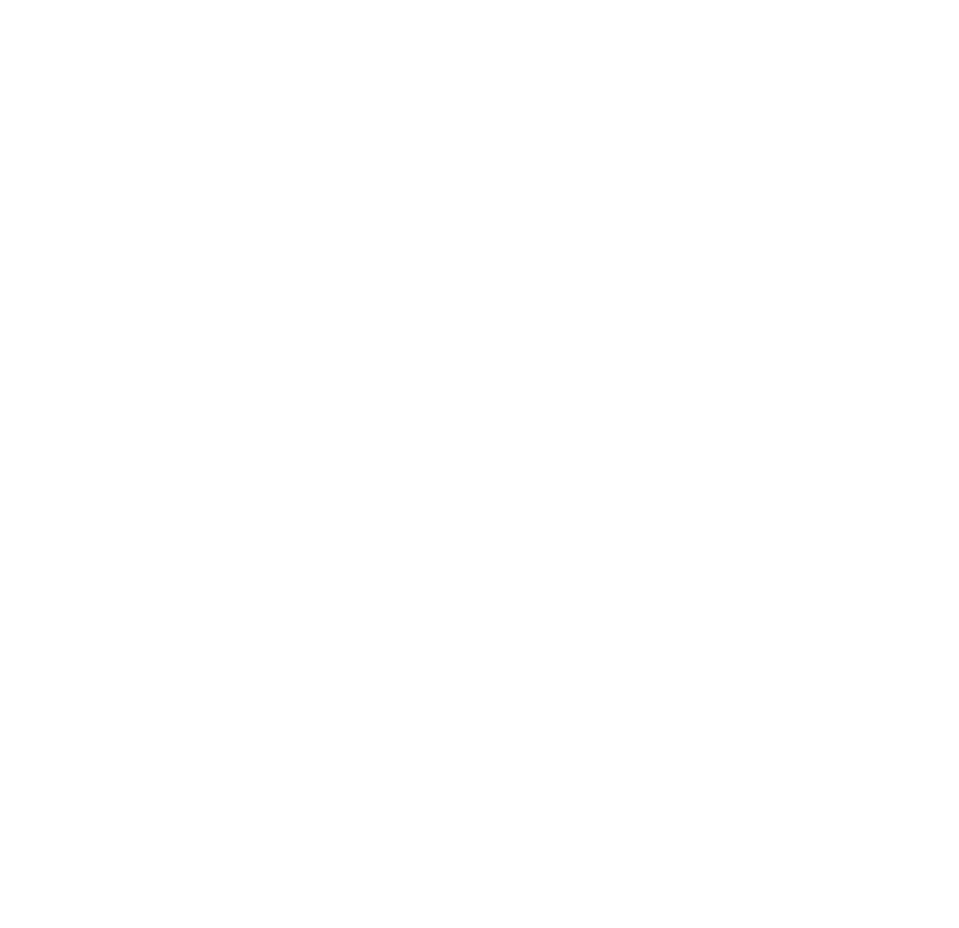
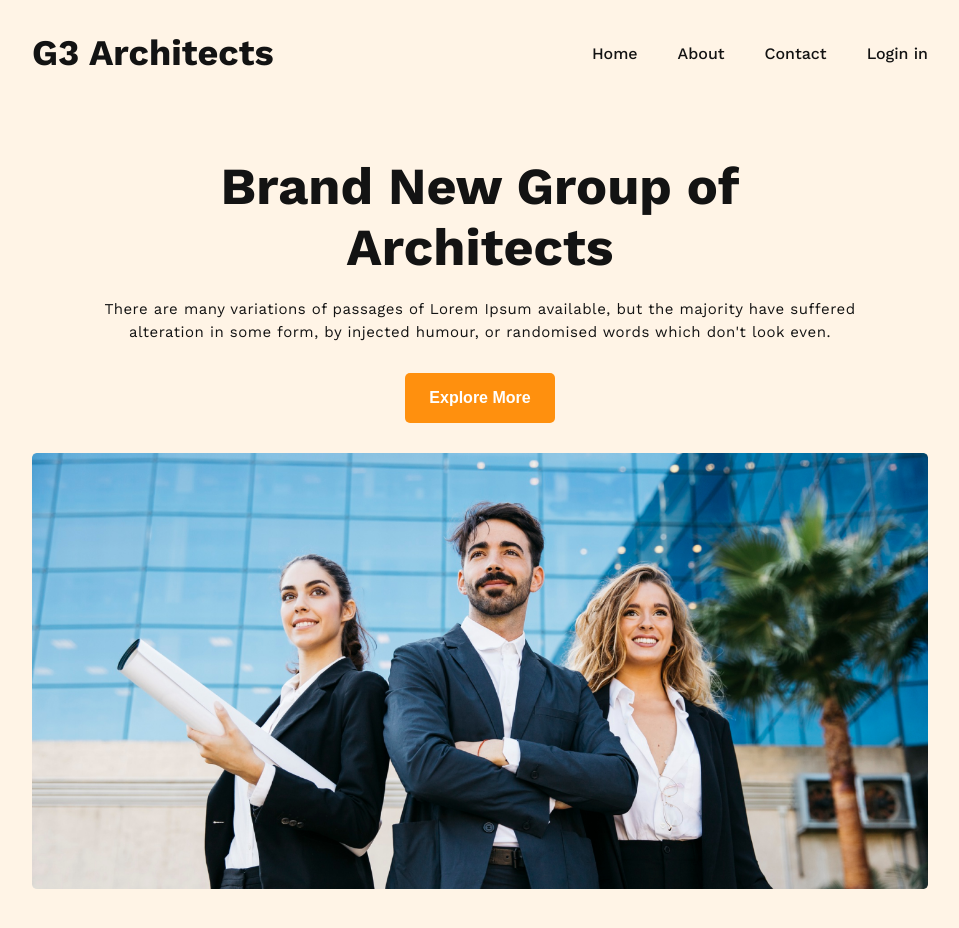
Before and after one commit to CodeWizard-AB/G3-Architect-Project, a plain HTML site: page index.html in a window 1280 px wide. Shown: the whole page, without its empty margins (160-1119 px from the left). Before the commit the page ends 800 px from the top, so only its background shows below. Drawn offline with nearby package versions, Linux system fonts and the light colour scheme.

Commit message:
header done

```diff
--- a/index.html
+++ b/index.html
@@ -11,11 +11,73 @@
 		<title>G3 - Architect</title>
 
 		<!-- * FONT REFERENCE -->
+
+		<link rel="preconnect" href="https://fonts.googleapis.com" />
+		<link rel="preconnect" href="https://fonts.gstatic.com" crossorigin />
+		<link
+			href="https://fonts.googleapis.com/css2?family=Work+Sans:wght@300;400;500;600;700&display=swap"
+			rel="stylesheet"
+		/>
+
 		<!-- * CSS REFERENCE -->
 
 		<link rel="stylesheet" href="styles/general.css" />
 		<link rel="stylesheet" href="styles/style.css" />
 		<link rel="stylesheet" href="styles/responsive.css" />
 	</head>
-	<body></body>
+	<body>
+		<!-- ? HEADER SECTION -->
+
+		<header>
+			<nav class="nav_container container">
+				<h2>G3 Architects</h2>
+				<ul class="nav_container__links">
+					<li>Home</li>
+					<li>About</li>
+					<li>Contact</li>
+					<li>Login in</li>
+				</ul>
+				<button class="nav_container__btn">
+					<ion-icon name="menu" size="large"></ion-icon>
+				</button>
+			</nav>
+
+			<!-- * HEADER BANNER SECTION -->
+
+			<section class="banner">
+				<div class="banner_container container">
+					<div class="banner_container__content">
+						<h1>Brand New Group of Architects</h1>
+						<p class="summary--content">
+							There are many variations of passages of Lorem Ipsum available,
+							but the majority have suffered alteration in some form, by
+							injected humour, or randomised words which don't look even.
+						</p>
+						<button class="btn">Explore More</button>
+					</div>
+					<figure>
+						<img src="images/banner.png" alt="" />
+					</figure>
+				</div>
+			</section>
+		</header>
+
+		<!-- ? MAIN SECTION -->
+
+		<main></main>
+
+		<!-- ? FOOTER SECTION -->
+
+		<footer></footer>
+
+		<!-- ? ICON REFERENCE -->
+		<script
+			type="module"
+			src="https://unpkg.com/ionicons@7.1.0/dist/ionicons/ionicons.esm.js"
+		></script>
+		<script
+			nomodule
+			src="https://unpkg.com/ionicons@7.1.0/dist/ionicons/ionicons.js"
+		></script>
+	</body>
 </html>
--- a/styles/general.css
+++ b/styles/general.css
@@ -1,17 +1,52 @@
 /* * GENERAL STYLE RULES */
 
 * {
-  margin: 0;
-  padding: 0;
-  box-sizing: border-box;
+	margin: 0;
+	padding: 0;
+	box-sizing: border-box;
 }
 
 html {
-  font-size: 62.5%;
+	font-size: 62.5%;
+	font-family: "Work Sans", sans-serif;
+	color: #131313;
+}
+
+button {
+	background: none;
+	border: none;
+	cursor: pointer;
 }
 
 /* * COMMON STYLE RULES */
 
 img {
-  width: 100%;
+	width: 100%;
 }
+
+.container {
+	width: 75%;
+	max-width: 114rem;
+	margin: 0 auto;
+	padding: 0 3.2rem;
+}
+
+.btn {
+	background-color: #ff900e;
+	border: none;
+	border-radius: 0.5rem;
+	padding: 1.6rem 2.4rem;
+	font-size: 1.6rem;
+	font-weight: 600;
+	color: #fff;
+	margin-bottom: 3rem;
+	cursor: pointer;
+}
+
+.summary--content {
+	font-size: 1.5rem;
+	font-weight: 400;
+	line-height: 1.5;
+	letter-spacing: 0.5px;
+	margin: 2rem 0 3rem;
+}
--- a/styles/responsive.css
+++ b/styles/responsive.css
@@ -0,0 +1,50 @@
+/* * MOBILE DEVICE / TAP */
+
+@media screen and (max-width: 576px) {
+	.container {
+		width: 100%;
+	}
+
+	.nav_container__links li {
+		display: none;
+	}
+
+  .nav_container h2 {
+    font-size: 2.8rem;
+  }
+
+	.nav_container__btn {
+		display: block;
+	}
+
+	.banner_container {
+		align-items: flex-start;
+	}
+
+	.banner {
+		padding: 3rem 0;
+	}
+
+	.banner_container__content {
+		padding: 0;
+		text-align: left;
+	}
+
+	.banner_container__content h1 {
+		font-size: 4rem;
+	}
+}
+
+/* * LAPTOP / TABLET */
+
+@media screen and (min-width: 576px) and (max-width: 992px) {
+
+  .container {
+    width: 100%;
+  }
+
+  .nav_container {
+    flex-direction: column;
+    gap: 2rem;
+  }
+}
--- a/styles/style.css
+++ b/styles/style.css
@@ -0,0 +1,54 @@
+/* ? HEADER SECTION */
+
+/* * HEADER NAVIGATION STYLE */
+
+header {
+	background: #ff900e1a;
+}
+
+.nav_container {
+  display: flex;
+  justify-content: space-between;
+  align-items: center;
+  padding: 3.2rem;
+}
+
+.nav_container h2 {
+  font-size: 3.6rem;
+}
+
+.nav_container ul {
+  list-style: none;
+  display: flex;
+  gap: 4rem;
+  font-size: 1.6rem;
+  font-weight: 500;
+}
+
+/* * HEADER BANNER STYLE */
+
+.banner {
+  padding: 5rem 0;
+}
+
+.banner_container {
+  display: flex;
+  flex-direction: column;
+  align-items: center;
+  justify-content: center;
+}
+
+.banner_container__content {
+  padding: 0 5rem;
+  max-width: 86rem;
+  text-align: center;
+}
+
+.banner_container__content h1 {
+  font-size: 5.2rem;
+  font-weight: 700;
+}
+
+.nav_container__btn {
+  display: none;
+}
```
